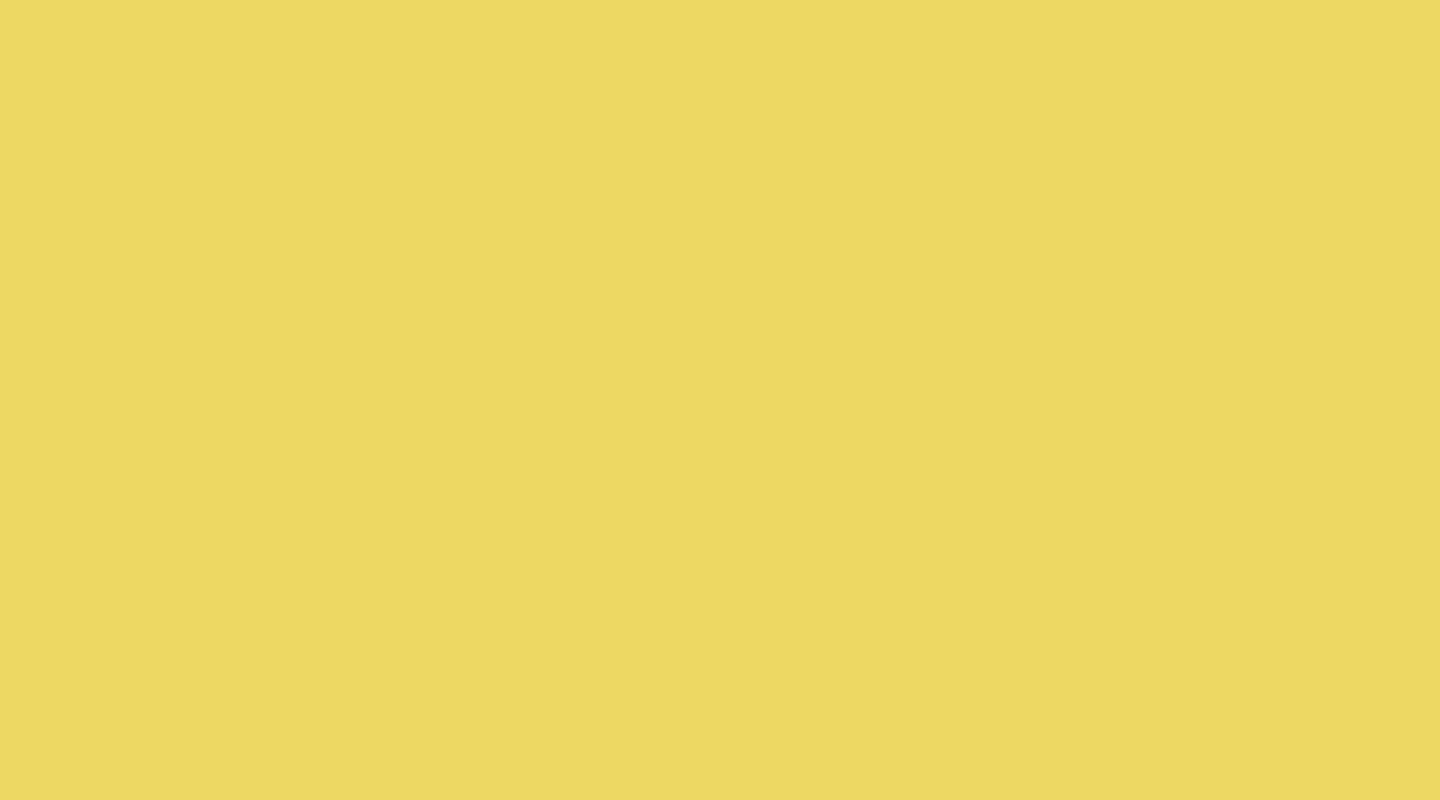
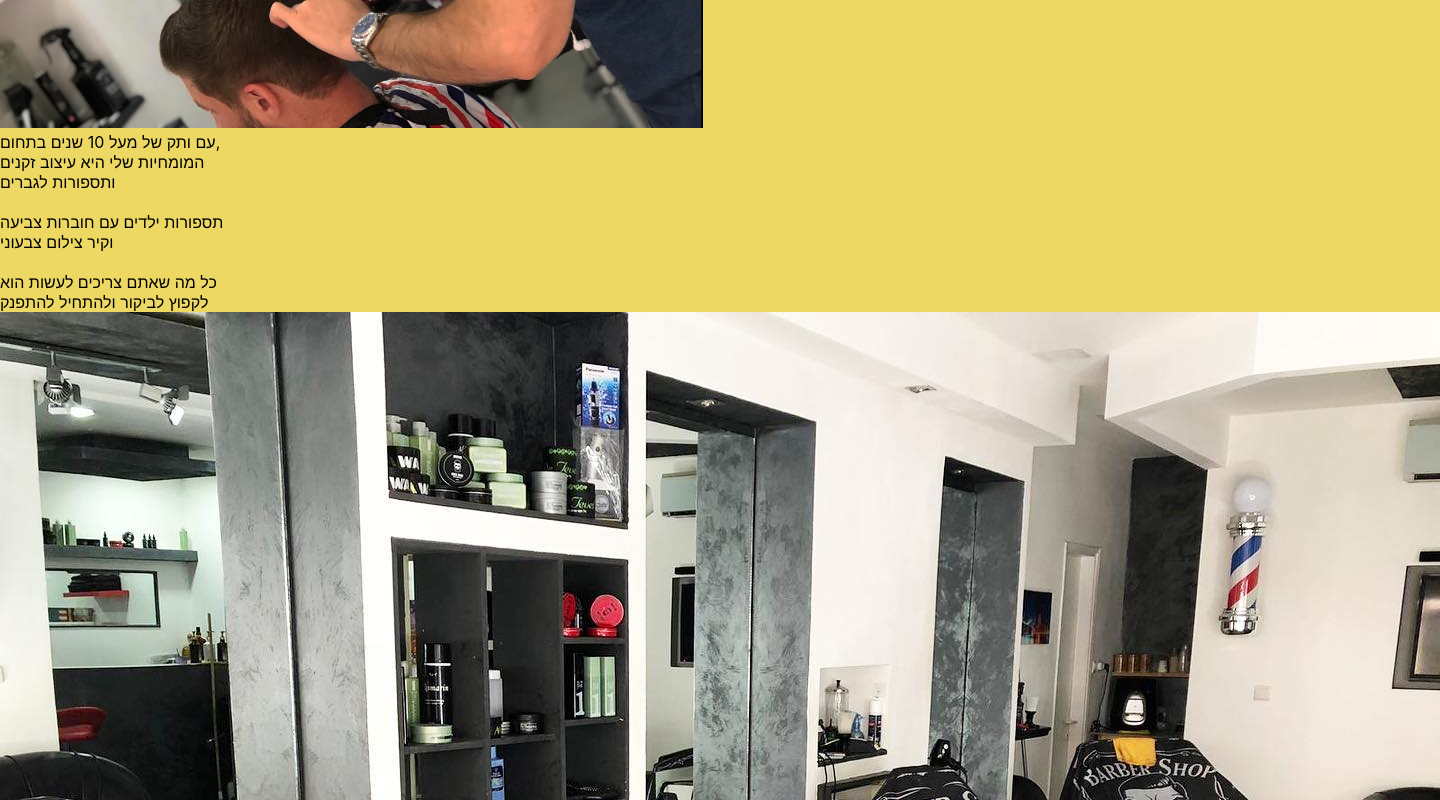
Before and after one commit to 110yinon/barber-shop, a React (Create React App) app: page / in a window 1280 px wide. Shown: the part 660-1460 px from the top of the page, 1440 px wide, since content can reach past the window. Before the commit the page ends 800 px from the top, so only its background shows below. Built offline with nearby package versions, Linux system fonts and the light colour scheme.

Commit message:
added comps to App.js

```diff
--- a/src/App.js
+++ b/src/App.js
@@ -1,11 +1,17 @@
 import React from 'react';
 import './styles.css';
 import Header from './comps/Header'
+import Main from './comps/Main'
+import AlbumList from './comps/AlbumList';
+import Footer from './comps/Footer';
 
 function App() {
   return (
     <div className="App">
-      <Header/>
+      <Header />
+      <Main />
+      <AlbumList />
+      <Footer />
     </div>
   );
 }
```
